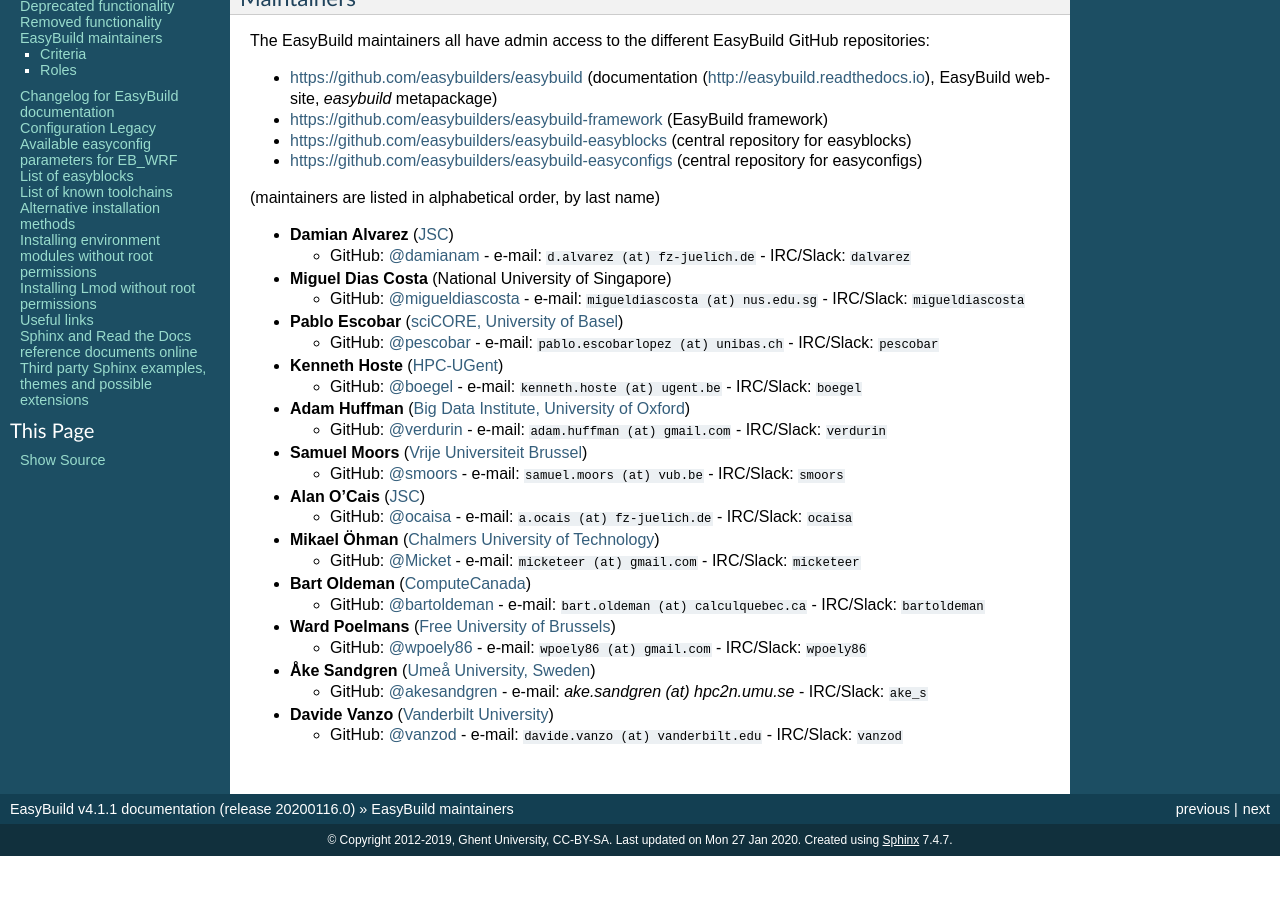
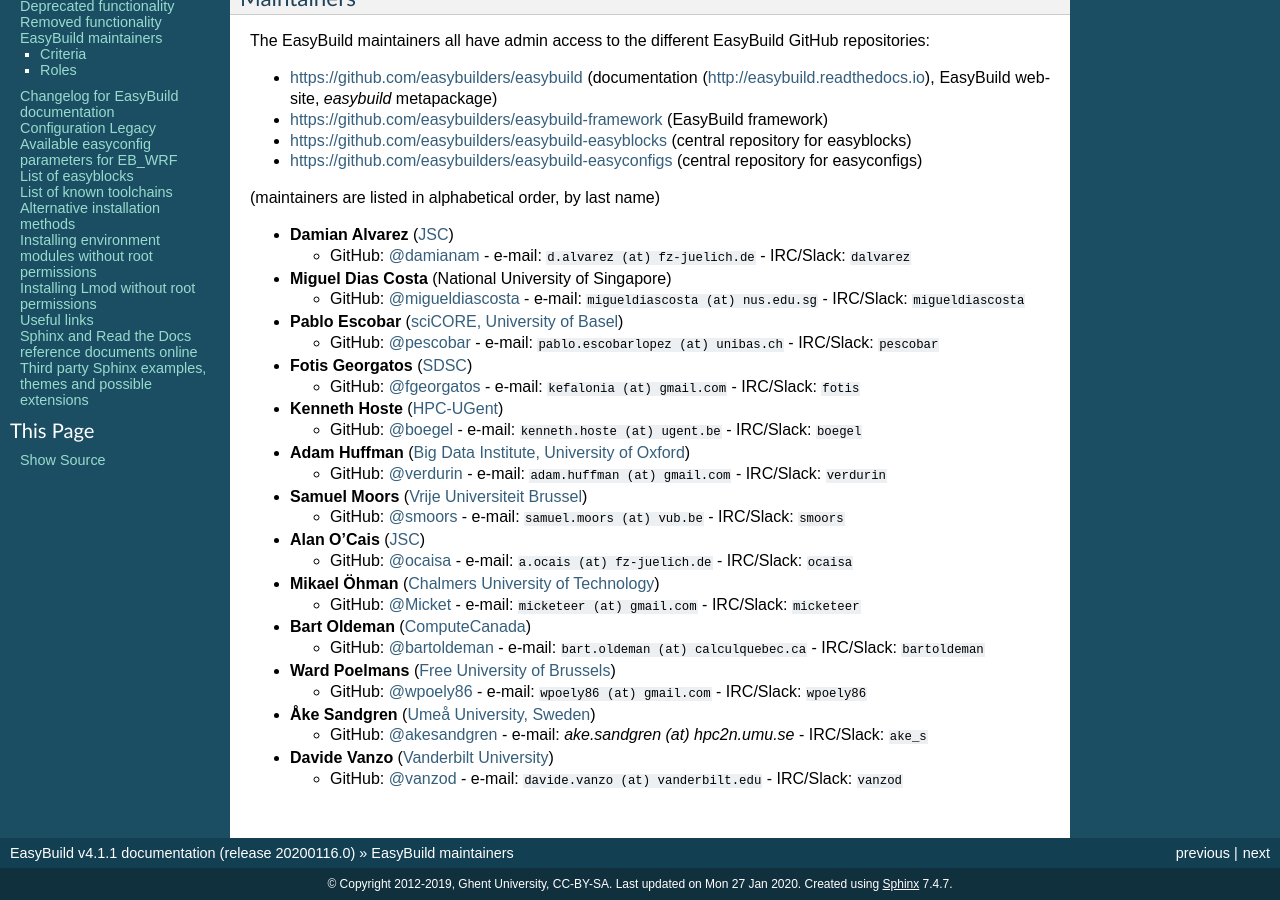
Before and after one commit to easybuilders/easybuild, a Sphinx documentation site: the page built from docs/Maintainers.rst, in a window 1280 px wide and 900 px high, scrolled down 863 px. Built offline with Sphinx 7.4.7, drawn with Linux system fonts in a browser that asks for light colours; pages that are not in the unit, such as notebooks, are missing from menus; before the commit the page ends 1719 px from its top, so only the background shows below that.

Commit message:
Add Fotis to maintainer list (#589)
* Add Fotis to maintainer list
* Reorder/verify alphabetical order

```diff
--- a/docs/Maintainers.rst
+++ b/docs/Maintainers.rst
@@ -72,6 +72,10 @@
 
   * GitHub: `@pescobar <https://github.com/pescobar>`_ - e-mail: ``pablo.escobarlopez (at) unibas.ch`` - IRC/Slack: ``pescobar``
 
+* **Fotis Georgatos** (`SDSC <https://datascience.ch/>`_)
+
+  * GitHub: `@fgeorgatos <https://github.com/fgeorgatos>`_ - e-mail: ``kefalonia (at) gmail.com`` - IRC/Slack: ``fotis``
+
 * **Kenneth Hoste** (`HPC-UGent <http://www.ugent.be/hpc/en>`_)
 
   * GitHub: `@boegel <https://github.com/boegel>`_ - e-mail: ``kenneth.hoste (at) ugent.be`` - IRC/Slack: ``boegel``
```
